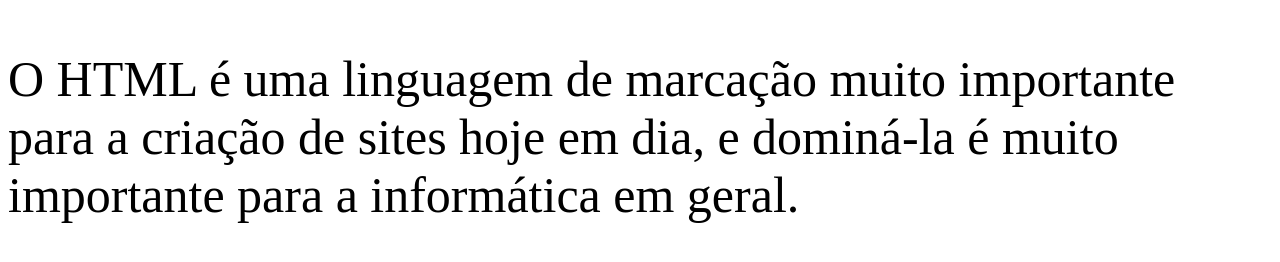
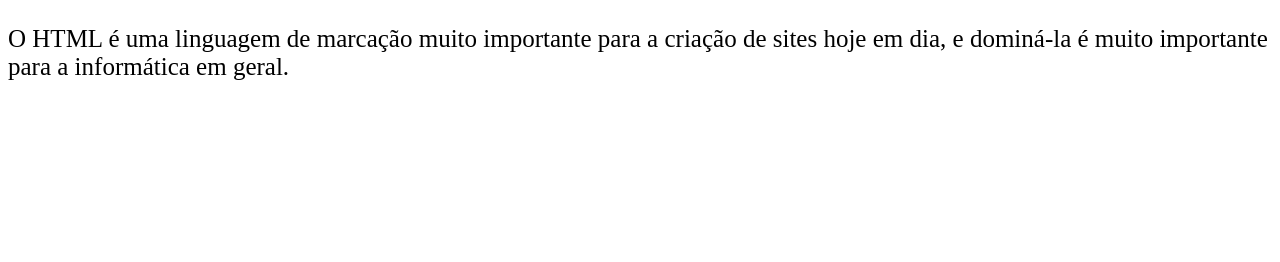
Before and after one commit to Grande-Coruja112358/2026-Vinicius-Prova-Autoria, a plain HTML site: page index.html in a window 1280 px wide. Drawn offline with Linux system fonts and the light colour scheme.

Commit message:
Modificando index.html e index2.html, versão final

```diff
--- a/index.html
+++ b/index.html
@@ -4,6 +4,6 @@
 <title> index.html </title>
 </head>
 <body>
-<p style = "font-size:50px;"> O HTML é uma linguagem de marcação muito importante para a criação de sites hoje em dia, e dominá-la é muito importante para a informática em geral. </p>
+<p style = "font-size:25px;"> O HTML é uma linguagem de marcação muito importante para a criação de sites hoje em dia, e dominá-la é muito importante para a informática em geral. </p>
 </body>
 </html>
```
Also changed, not shown: index2.html (+6 -1 lines).
